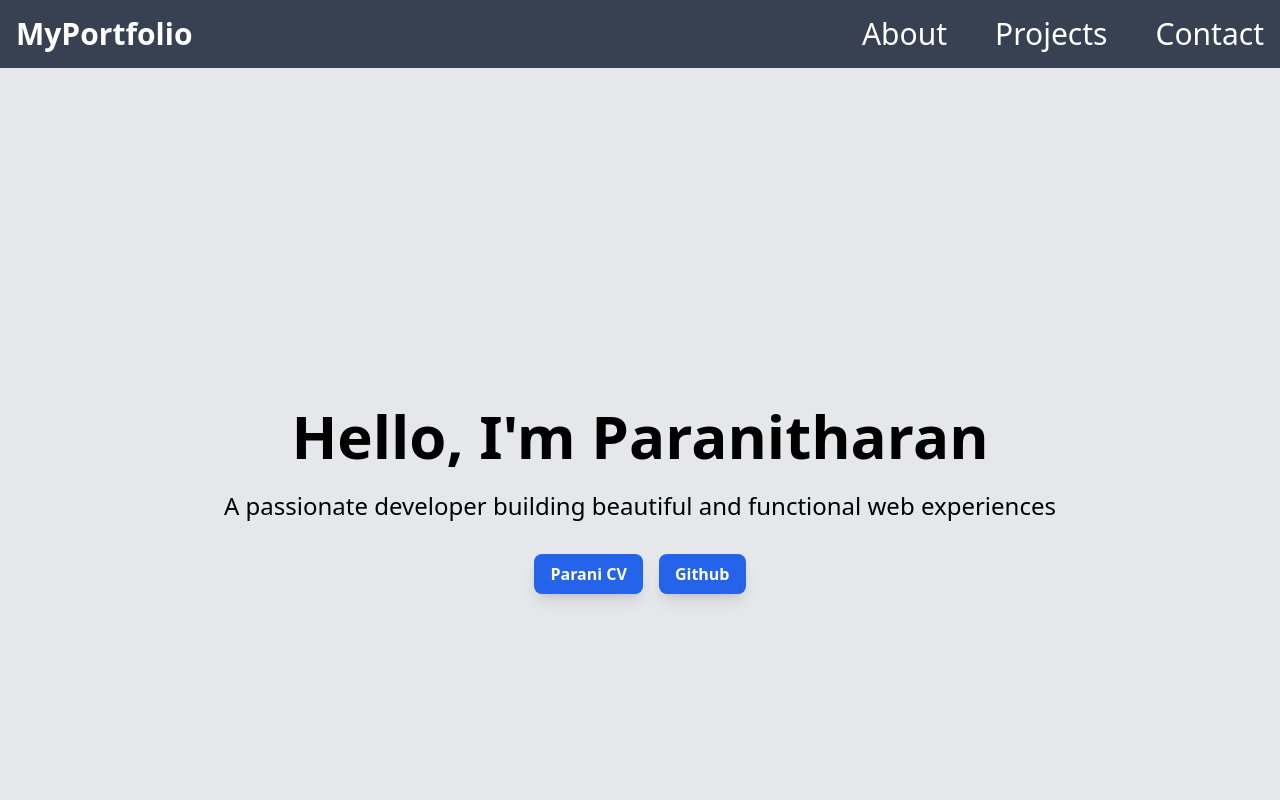
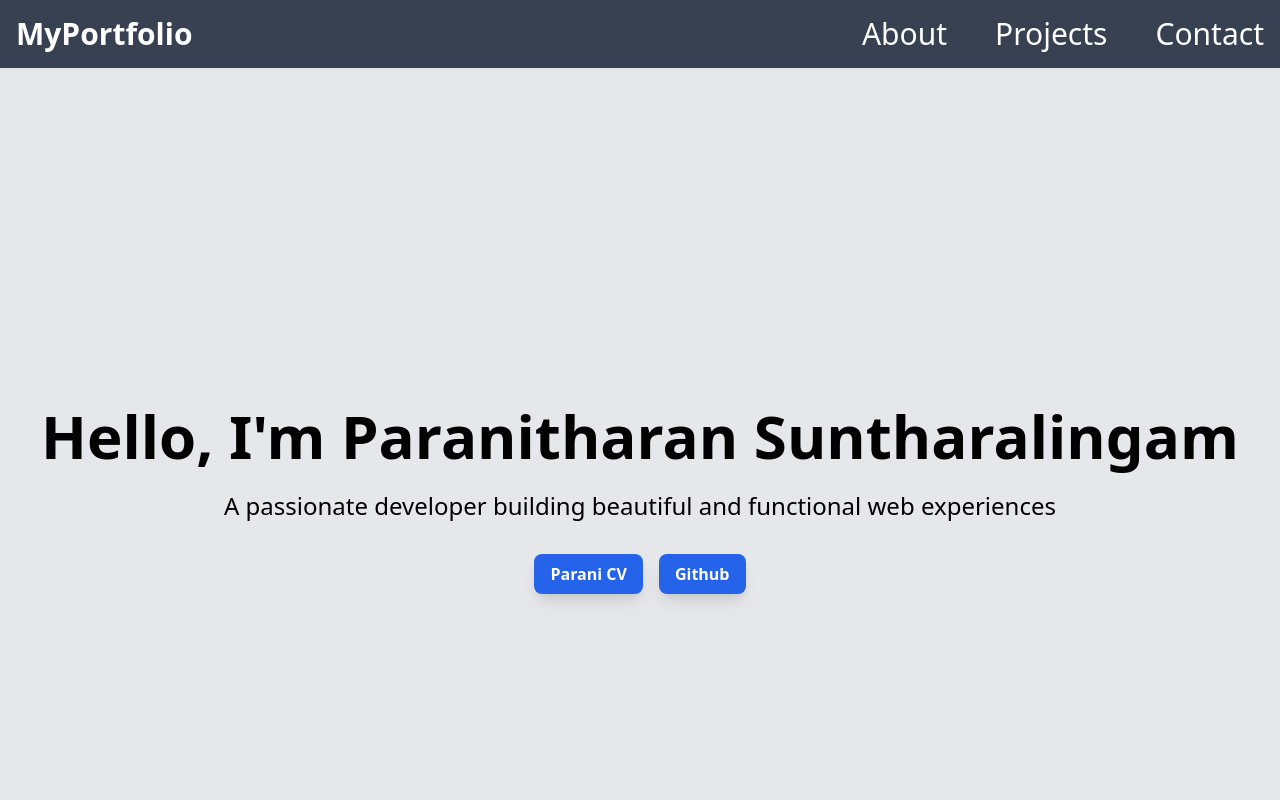
Before and after one commit to Parani2002/Portfolio_RT, a React (Vite) app: page / in a window 1280 px wide. Shown: the top 800 px of the page. Built offline with nearby package versions, Linux system fonts and the light colour scheme.

Commit message:
name updated

```diff
--- a/src/components/Hero.jsx
+++ b/src/components/Hero.jsx
@@ -15,7 +15,7 @@ const Hero = () => {
           transition={{ duration: 1, delay: 0.2 }}
           className="text-4xl md:text-6xl font-bold mb-6"
         >
-          Hello, I&apos;m <span className="text-primary">Paranitharan</span>
+          Hello, I&apos;m <span className="text-primary">Paranitharan Suntharalingam</span>
         </motion.h1>
 
         <motion.p
```
